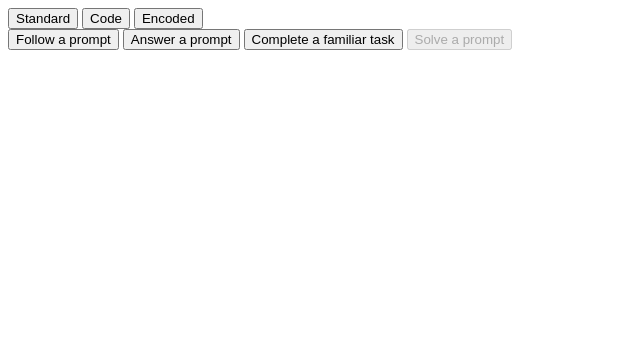
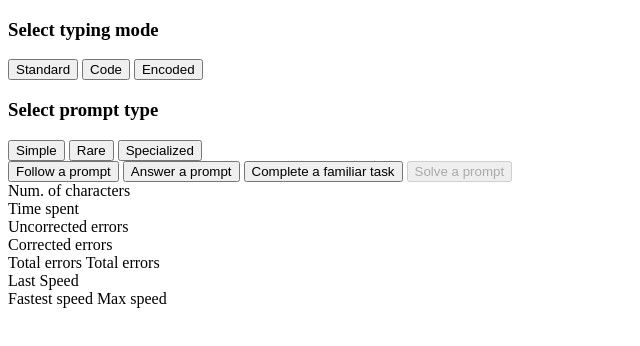
Before and after one commit to SmKou/brain-health-app, a website built with Vite: page typing-prototype/index.html in a window 1280 px wide. Shown: the whole page, without its empty margins (0-640 px from the left). Built offline with nearby package versions, Linux system fonts and the light colour scheme.

Commit message:
WIP Add ui navigation

```diff
--- a/typing-prototype/index.html
+++ b/typing-prototype/index.html
@@ -10,9 +10,16 @@
   <body>
 	<header>
 		<div id="typing-mode">
+			<h3>Select typing mode</h3>
 			<button id="standard-type">Standard</button>
 			<button id="code-type">Code</button>
 			<button id="encode-type">Encoded</button>
+		</div>
+		<div id="prompt-type">
+			<h3>Select prompt type</h3>
+			<button id="simple-type" title="Does not include philosophical or specialized topics, or rarely used words and diction">Simple</button>
+			<button id="rare-type" title="Includes rarely used words and/or diction">Rare</button>
+			<button id="specialized-type">Specialized</button>
 		</div>
 		<div id="prompt-mode">
 			<button id="follow-prompt">Follow a prompt</button>
@@ -22,32 +29,42 @@
 		</div>
 		<div id="stats">
 			<div>
-				<span class="label lbl-num-char"></span>
+				<span class="label lbl-num-char">Num. of characters</span>
 				<span class="stat stat-num-char"></span>
 			</div>
 			<div>
-				<span class="label lbl-"></span>
+				<span class="label lbl-time">Time spent</span>
+				<span class="stat stat-time"></span>
+			</div>
+			<div>
+				<span class="label lbl-uncorrected">Uncorrected errors</span>
 				<span class="stat stat-"></span>
 			</div>
 			<div>
-				<span class="label lbl-"></span>
+				<span class="label lbl-corrected">Corrected errors</span>
 				<span class="stat stat-"></span>
 			</div>
 			<div>
-				<span class="label lbl-"></span>
-				<span class="stat stat-"></span>
+				<span class="label lbl-ttl-err">Total errors</span>
+				<span class="stat stat-ttl-err">Total errors</span>
+			</div>
+		</div>
+		<div id="progress">
+			<div>
+				<span class="label lbl-lst-spd">Last Speed</span>
+				<span class="stat stat-lst-spd"></span>
 			</div>
 			<div>
-				<span class="label lbl-"></span>
-				<span class="stat stat-"></span>
-			</div>
+				<span class="label lbl-max-spd">Fastest speed</span>
+				<span class="stat stat-max-spd">Max speed</span>
 		</div>
 	</header>
     <main>
 		<section id="prompt"></section>
-		<section></section>
+		<section id="input"></section>
     </main>
     <footer></footer>
+    <script src="/"
     <script type="module" src="/main.js"></script>
   </body>
 </html>
```
